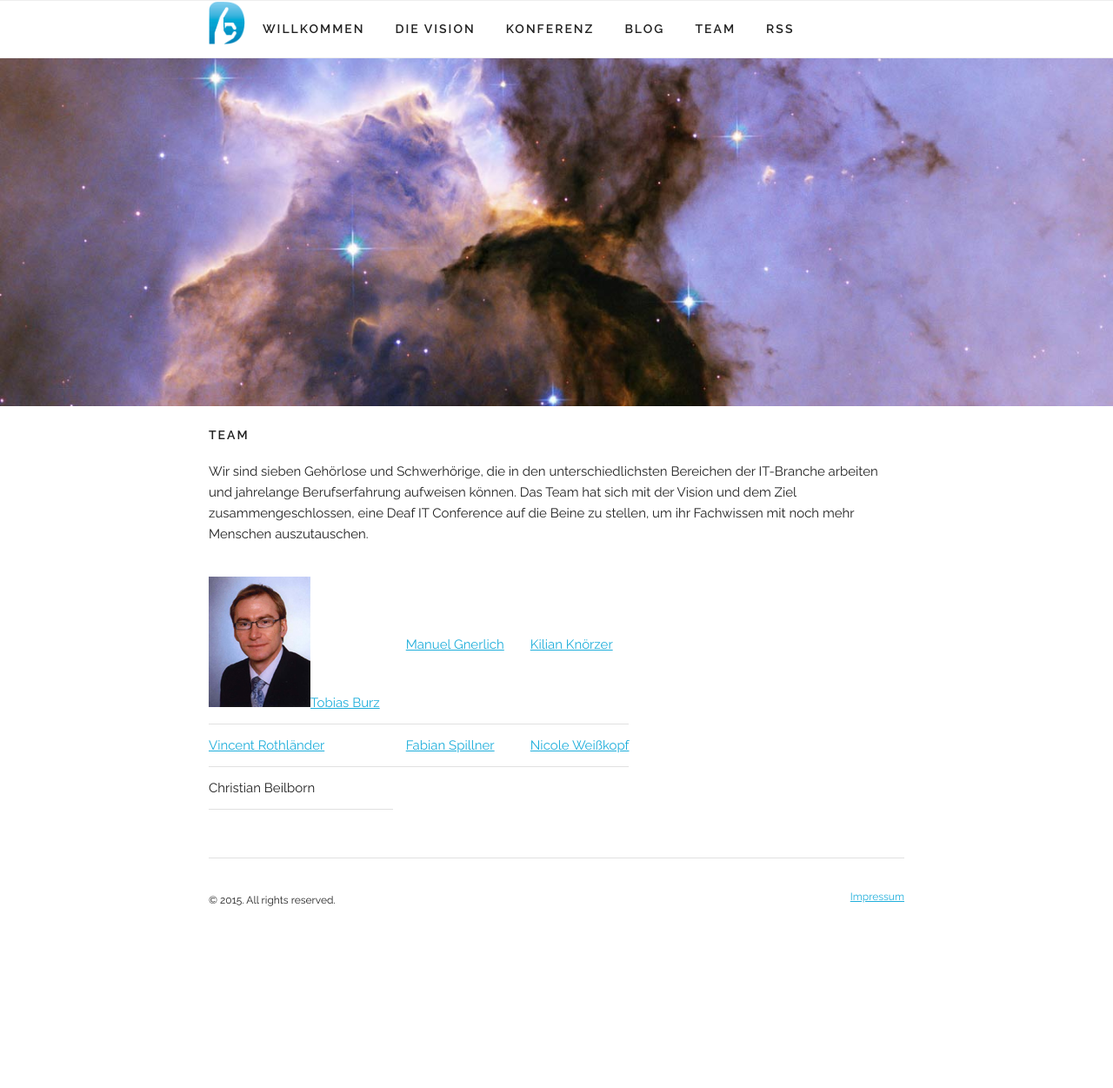
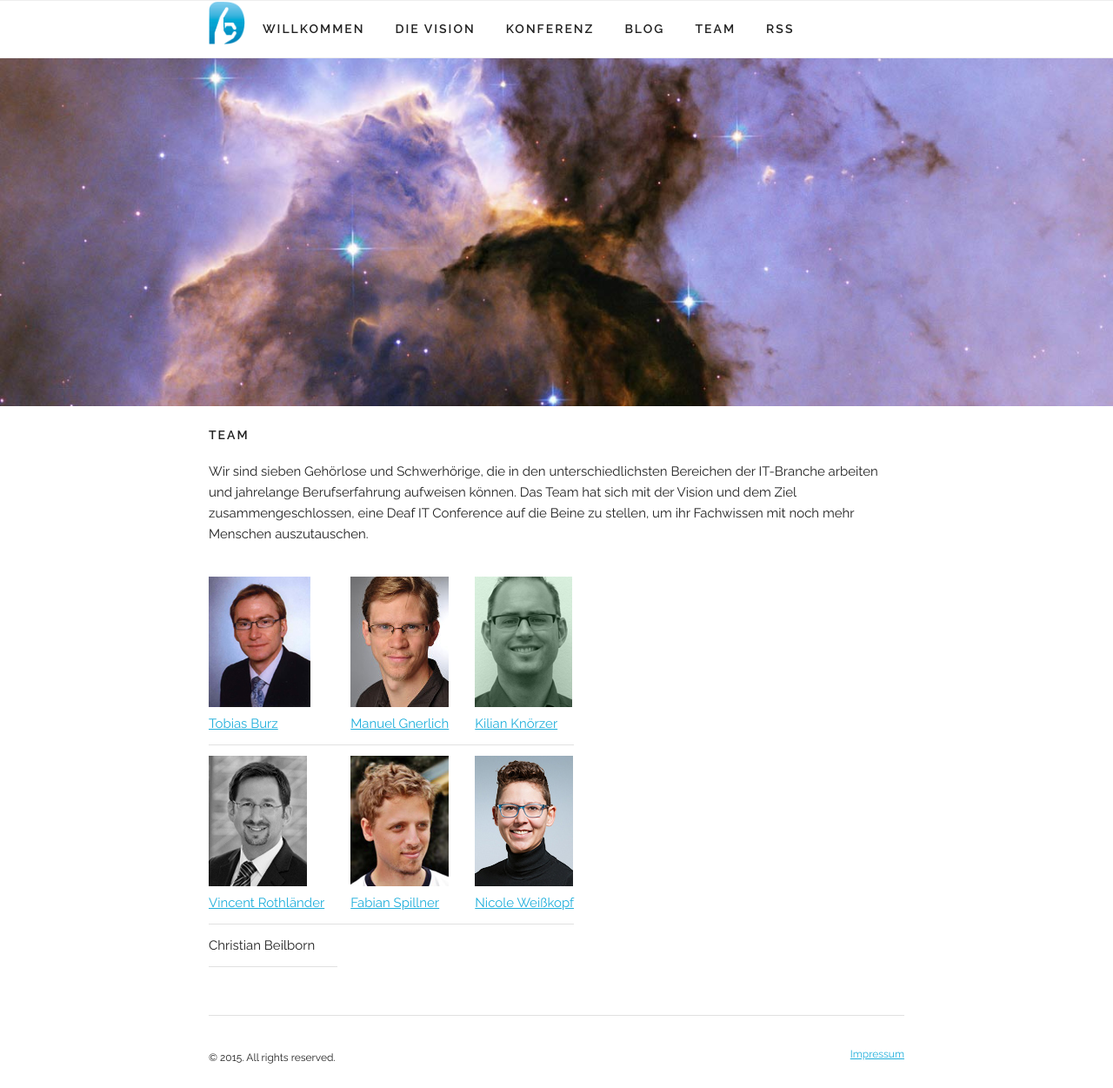
Before and after one commit to NickelPic/deafit.github.io, a Jekyll site: the page built from team.md, in a window 1280 px wide and 1251 px high. Shown: the whole window at 87% size. Built offline with Jekyll 4.4.1, drawn with Linux system fonts in a browser that asks for light colours; nearby versions of some CDN libraries.

Commit message:
Update team.md - all team members images

```diff
--- a/team.md
+++ b/team.md
@@ -10,14 +10,14 @@ Wir sind sieben Gehörlose und Schwerhörige, die in den unterschiedlichsten Ber
 
 <table>
 	<tr>
-		<td><a href="/team/tobias-burz"><img src="/public/images/tobu_small.jpg">Tobias Burz</a></td>
-		<td><a href="/team/manuel-gnerlich">Manuel Gnerlich</a></td>
-		<td><a href="/team/kilian-knoerzer">Kilian Knörzer</a></td>
+		<td><a href="/team/tobias-burz"><img src="/public/images/tobu_small.jpg"><br>Tobias Burz</a></td>
+		<td><a href="/team/manuel-gnerlich"><img src="/public/images/magn_small.jpg"><br>Manuel Gnerlich</a></td>
+		<td><a href="/team/kilian-knoerzer"><img src="/public/images/kikn_small.jpg"><br>Kilian Knörzer</a></td>
 	</tr>
 	<tr>
-		<td><a href="/team/vincent-rothlaender">Vincent Rothländer</a></td>
-		<td><a href="/team/fabian-spillner">Fabian Spillner</a></td>
-		<td><a href="/team/nicole-weisskopf">Nicole Weißkopf</a></td>
+		<td><a href="/team/vincent-rothlaender"><img src="/public/images/viro_small.jpg"><br>Vincent Rothländer</a></td>
+		<td><a href="/team/fabian-spillner"><img src="/public/images/fasp_small.jpg"><br>Fabian Spillner</a></td>
+		<td><a href="/team/nicole-weisskopf"><img src="/public/images/niwe_small.jpg"><br>Nicole Weißkopf</a></td>
 	</tr>
 	<tr>
 		<td>Christian Beilborn</td>
```
